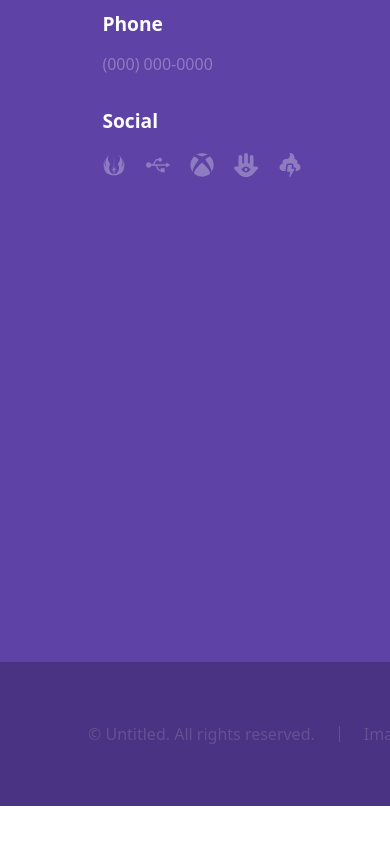
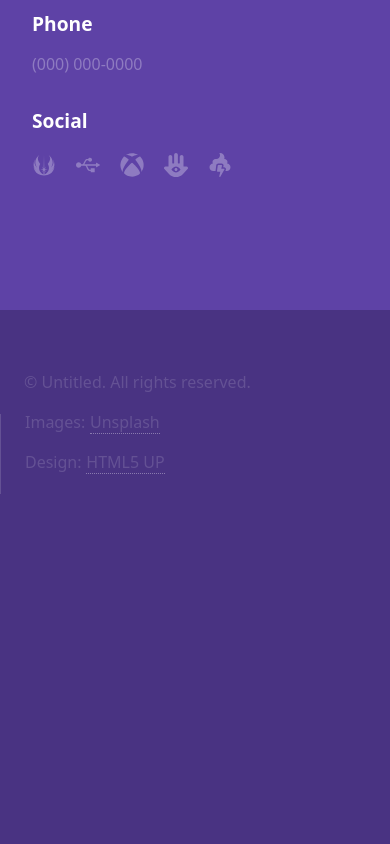
Before and after one commit to RandomSavage/spaceBridge, a Next.js app: page /home in a window 390 px wide. Shown: the part 5706-6550 px from the top of the page. Before the commit the page ends 6512 px from the top, so only its background shows below. Built offline with nearby package versions, Linux system fonts and the light colour scheme.

Commit message:
Footer Style Mobile

```diff
--- a/components/UI/Contact/_contact.scss
+++ b/components/UI/Contact/_contact.scss
@@ -160,7 +160,7 @@
     height: 100%;
     width: 100vw;
     color: #fff;
-    padding: 5em 4em;
+    padding: 5em 2em;
     &__heading{
       h2{
         font-size: 1.75em;
@@ -223,7 +223,7 @@
 
       .split-right{
         width: 100%;
-        padding: 2.4em 0em 0em 2.4em;
+        padding: 2.4em 0em 0em 0em;
         border-top: dotted 1px rgba(255,255,255,.3);
         .contact-info{
           margin-left: 0em;
--- a/components/UI/Content/_content.scss
+++ b/components/UI/Content/_content.scss
@@ -59,7 +59,8 @@
 /*phones*/
 @media only screen and (max-width: 767px){
   .content-container{
-    height: 1890px;
+    // height: 1890px;
+    height: 100%;
     .content-area{
 
       grid-template-columns: 1fr;
@@ -68,7 +69,7 @@
       width: 100%;
       img{
         height: 300px;
-        width: 100%;
+        width: 100vw;
         object-fit: cover;
         object-position: center;
       }
--- a/components/UI/Footer/_footer.scss
+++ b/components/UI/Footer/_footer.scss
@@ -1,6 +1,7 @@
 .footer{
   background: #493382;
-  position: relative;
+  height: 100%;
+  // position: relative;
   &__inner{
     padding: 4em 4em 4em 4em;
     max-width: 100%;
@@ -34,3 +35,49 @@
     }
   }
 }
+
+
+/*tablets*/
+@media only screen and (max-width: 960px){
+
+}
+
+/*phones*/
+@media only screen and (max-width: 767px){
+  .footer{
+    background: #493382;
+    // position: relative;
+    width: 100%;
+    &__inner{
+      padding: 4em 0em 4em 0em;
+      max-width: 100%;
+      width: 75em;
+      ul{
+        list-style: none;
+        padding: 0;
+        li{
+          display: block;
+          line-height: 1;
+          padding: 0em 0em 1.5em 1.5em;
+          color: rgba(255,255,255,.15);
+          a{
+            border-bottom: 1px dotted rgba(255,255,255,.35);
+            text-decoration: none;
+            color: rgba(255,255,255,.15);
+            margin-left: .3em;
+            &:hover{
+              color: #fff;
+              border-bottom: transparent;
+            }
+          }
+        }
+        .inner-li{
+          display: block;
+          line-height: 1;
+          padding: 0em 0em 1.5em 1.5em;
+          margin-left: 0em;
+        }
+      }
+    }
+  }
+}
--- a/components/UI/PinkCards/_pinkCards.scss
+++ b/components/UI/PinkCards/_pinkCards.scss
@@ -89,10 +89,11 @@
   .pink-cards{
     background: #b74e91;
     height: calc(100% - 1705px);
+    height: 100%;
     width: 100vw;
     color: #fff;
-    padding: 5em 2em;
-    margin: 0 auto;
+    padding: 5em 3em;
+    // margin: 0 auto;
     &__heading{
       // padding: 5em 4em;
       h2{
```
Also changed, not shown: components/UI/Contact/dist/_contact.css, components/UI/Content/dist/_content.css, components/UI/Footer/dist/_footer.css, components/UI/PinkCards/dist/_pinkCards.css, pages/styles/dist/styles.css.
